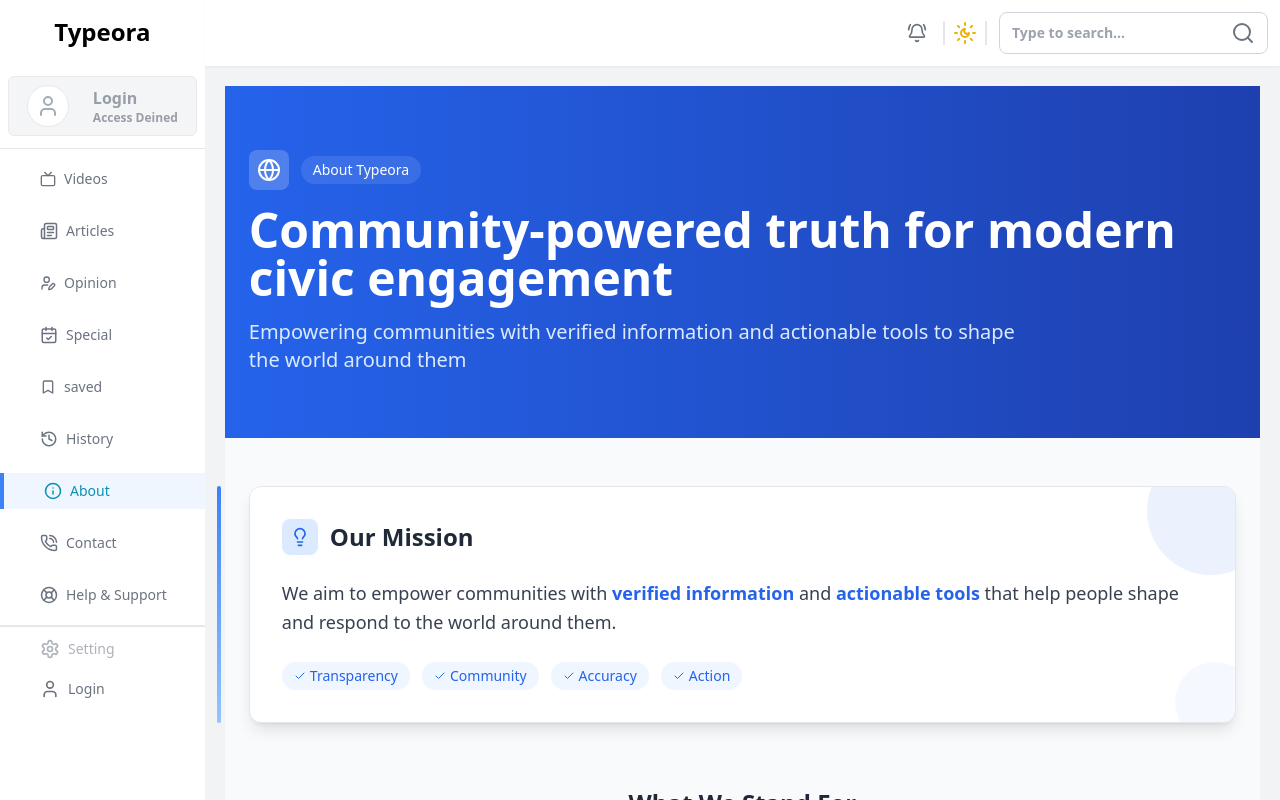
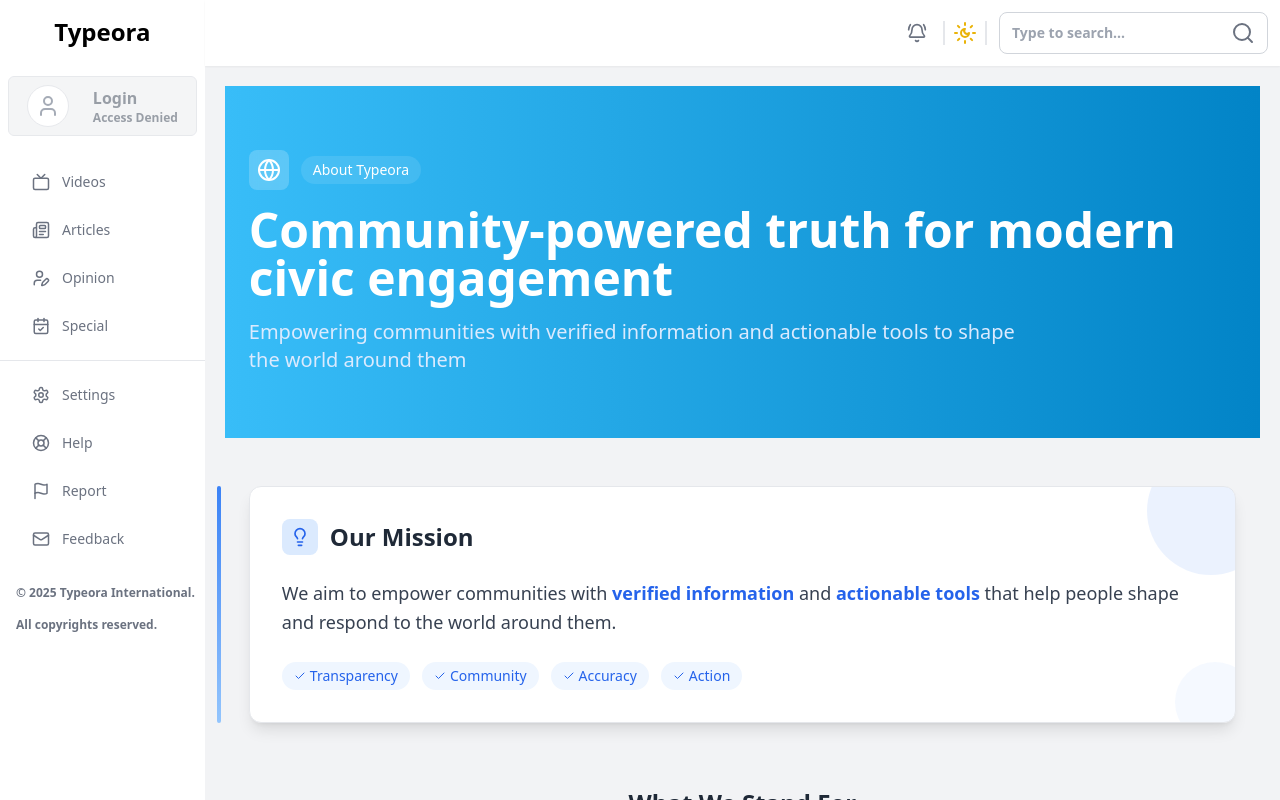
Before and after one commit to Jitupra9/typeora-media-platform, a React (Create React App) app in the folder client/: page /about in a window 1280 px wide. Built offline with nearby package versions, Linux system fonts and the light colour scheme.

Commit message:
contact page removed and new slides added

```diff
--- a/client/src/component/Layout/Slides.jsx
+++ b/client/src/component/Layout/Slides.jsx
@@ -9,21 +9,25 @@ import {
   UserRoundX,
   Newspaper,
   CalendarCheck,
-  History,
-  Info,
-  PhoneCall,
-  LifeBuoy,
   UserPen,
   Tv,
   Bookmark,
+  ThumbsUp,
+  Film,
+  FileText,
+  Flag,
+  Mail,
+  LifeBuoy,
+  ChevronDown,
 } from "lucide-react";
+
 function Slides() {
   const { Auth, setAuth } = useContext(IsAuthnticate);
+  const location = useLocation();
 
-  const location = useLocation();
-  const pages = [
+  const mainPages = [
     {
-      icon: <Tv size={16} />,
+      icon: <Tv size={18} />,
       path: "/",
       name: "Videos",
     },
@@ -32,9 +36,8 @@ function Slides() {
       path: "/Articles",
       name: "Articles",
     },
-
     {
-      icon: <UserPen size={16} />,
+      icon: <UserPen size={18} />,
       path: "/opinion",
       name: "Opinion",
     },
@@ -43,36 +46,75 @@ function Slides() {
       path: "/events-calendar",
       name: "Special",
     },
+  ];
+
+  const yourPages = Auth.islogined
+    ? [
         {
-      icon: <Bookmark size={16} />,
-      path: "/Saved",
-      name: "saved",
+          icon: <Film size={18} />,
+          path: "/your-videos",
+          name: "Your Videos",
         },
         {
-      icon: <History size={18} />,
-      path: "/history",
-      name: "History",
+          icon: <FileText size={18} />,
+          path: "/your-articles",
+          name: "Your Articles",
         },
         {
-      icon: <Info size={18} />,
-      path: "/about",
-      name: "About",
+          icon: <ThumbsUp size={18} />,
+          path: "/liked-content",
+          name: "Liked",
         },
         {
-      icon: <PhoneCall size={18} />,
-      path: "/contact",
-      name: "Contact",
+          icon: <Bookmark size={18} />,
+          path: "/saved",
+          name: "Saved",
+        },
+      ]
+    : [];
+
+  // Demo data for people you follow
+  const followingPeople = [
+    {
+      id: 1,
+      name: "Alex Johnson",
+      avatar: people,
+      role: "Content Creator",
     },
     {
-      icon: <LifeBuoy size={18} />,
-      path: "/help",
-      name: "Help & Support",
+      id: 2,
+      name: "Sarah Williams",
+      avatar: people,
+      role: "Journalist",
+    },
+    {
+      id: 3,
+      name: "Michael Chen",
+      avatar: people,
+      role: "Editor",
+    },
+    {
+      id: 4,
+      name: "Emma Davis",
+      avatar: people,
+      role: "Photographer",
     },
   ];
+
+  const isActive = (path) => {
+    return (
+      location.pathname === path ||
+      (path === "/" && location.pathname.startsWith("/watch")) ||
+      (path === "/Articles" &&
+        location.pathname.startsWith("/ArticleDetails")) ||
+      (path === "/" && /^\/\d+$/.test(location.pathname))
+    );
+  };
+
   const handleLogout = async () => {
     const userData = JSON.parse(localStorage.getItem("userData"));
     if (!userData?.user?._id) {
-      toast.error("login First");
+      toast.error("Login First");
       return;
     } else {
       localStorage.removeItem("userData");
@@ -86,109 +128,206 @@ function Slides() {
   };
 
   return (
-    <div className="h-[100vh] font-semibold overflow-hidden text-nowrap bg-white text-gray-500 dark:bg-gray-900  dark:text-gray-400">
+    <div className="h-[100vh] font-semibold overflow-hidden text-nowrap bg-white text-gray-500 dark:bg-gray-900 dark:text-gray-400 flex flex-col">
       <div className="text-center py-4 text-2xl font-bold text-black dark:text-white">
         Typeora
       </div>
-      <div>
-        <div className=" px-2 py-3 border-b">
+
+      <div className="px-2 py-3 ">
         {Auth.islogined === true ? (
           <Link
             to="/profile"
-              className="bg-blue-400 text-white dark:bg-gray-700 dark:textgray-900 dark:opacity-100 opacity-90 cursor-pointer flex items-center justify-center gap-2 border py-2 px-3 rounded-md"
+            className="bg-blue-400 text-white dark:bg-gray-500 dark:bg-opacity-60  cursor-pointer flex items-center justify-center gap-2 border py-2 px-3 rounded-md"
           >
             <div className="images">
-                <img src={people} alt="" className=" w-10 rounded-full" />
+              <img src={people} alt="" className="w-10 rounded-full" />
             </div>
-              <div className="textarea ">
-                <h3 className=" text-md font-bold">
+            <div className="textarea">
+              <h3 className="text-md font-bold">
                 {Auth.user &&
-                    Auth?.user?.userFirstname + " " + Auth?.user?.userLastName}
+                  `${Auth.user.userFirstname} ${Auth.user.userLastName}`}
               </h3>
-                <p className=" text-xs">Premium Plan</p>
+              <p className="text-xs">Premium Plan</p>
             </div>
           </Link>
         ) : (
-            <div className="dark:bg-gray-700 dark:text-gray-300  bg-gray-100 text-gray-600 opacity-90 flex items-center justify-around gap-3 border py-2 px-3 rounded-md  cursor-not-allowed ">
-              <div className="images bg-white rounded-full p-2  border border-gray-200 ">
-                <User className=" text-gray-400" />
+          <div className="dark:bg-gray-700 dark:text-gray-300 bg-gray-100 text-gray-600 opacity-90 flex items-center justify-around gap-3 border py-2 px-3 rounded-md cursor-not-allowed">
+            <div className="images bg-white rounded-full p-2 border border-gray-200">
+              <User className="text-gray-400" />
             </div>
-              <div className="textarea opacity-60  ">
-                <h3 className=" text-md font-semibold">Login</h3>
-                <p className=" text-xs">Access Deined</p>
+            <div className="textarea opacity-60">
+              <h3 className="text-md font-semibold">Login</h3>
+              <p className="text-xs">Access Denied</p>
             </div>
           </div>
         )}
       </div>
-      </div>
-      <div className=" h-[76vh] hidel_slide_roler overflow-y-scroll">
-        <div className="  py-3 flex flex-col gap-y-4 border-b-2">
-          {pages.map((item, index) => {
-            const isActive =
-              location.pathname === item.path ||
-              (item.path === "/" && location.pathname.startsWith("/watch")) ||
-              (item.path === "/Articles" &&
-                location.pathname.startsWith("/ArticleDetails")) ||
-              (item.path === "/" && /^\/\d+$/.test(location.pathname));
 
-            return (
+      <div className="flex-1 hidel_slide_roler overflow-hidden overflow-y-scroll">
+        <div className="py-3 flex flex-col gap-y-1">
+          {mainPages.map((item, index) => (
             <div
-                key={index}
-                className={` px-7 ${
-                  isActive
+              key={`main-${index}`}
+              className={`px-5  ${
+                isActive(item.path)
                   ? "bg-blue-50 text-cyan-600 border-l-4 border-blue-500 dark:bg-gray-700 dark:text-white dark:border-blue-50"
-                    : "text-gray-500 "
+                  : "text-gray-500 hover:bg-gray-100 dark:hover:bg-gray-800"
               }`}
             >
               <Link
                 to={item.path}
-                  key={index}
-                  className=" py-2 w-full flex items-center justify-start pl-3 gap-2 text-sm font-medium  cursor-pointer"
+                className="py-3 w-full flex items-center justify-start pl-3 gap-3 text-sm font-medium cursor-pointer"
               >
                 {item.icon}
                 <span>{item.name}</span>
               </Link>
             </div>
-            );
-          })}
+          ))}
         </div>
-        {Auth.islogined === true ? (
-          <div className="px-7 py-3 flex flex-col gap-y-5  text-gray-500 text-xs">
+
+        {Auth.islogined && (
+          <>
+            <div className="py-3 flex flex-col gap-y-1 border-t border-gray-200 dark:border-gray-700">
+              <div className="px-5 text-lg font-bold text-gray-500 dark:text-gray-400">
+                You
+              </div>
+              {yourPages.map((item, index) => (
+                <div
+                  key={`user-${index}`}
+                  className={`px-5  ${
+                    isActive(item.path)
+                      ? "bg-blue-50 text-cyan-600 border-l-4 border-blue-500 dark:bg-gray-700 dark:text-white dark:border-blue-50"
+                      : "text-gray-500 hover:bg-gray-100 dark:hover:bg-gray-800"
+                  }`}
+                >
+                  <Link
+                    to={item.path}
+                    className="py-3 w-full flex items-center justify-start pl-3 gap-3 text-sm font-medium cursor-pointer"
+                  >
+                    {item.icon}
+                    <span>{item.name}</span>
+                  </Link>
+                </div>
+              ))}
+            </div>
+
+            <div className="py-3 flex flex-col gap-y-1 border-t border-gray-200 dark:border-gray-700">
+              <div className="px-5 text-lg font-bold text-gray-500 dark:text-gray-400">
+                Following
+              </div>
+              {followingPeople.map((person) => (
+                <div
+                  key={`person-${person.id}`}
+                  className="px-5 text-gray-500 hover:bg-gray-100 dark:hover:bg-gray-800"
+                >
+                  <Link
+                    to={`/profile/${person.id}`}
+                    className="py-3 w-full flex items-center justify-start pl-3 gap-3 text-sm font-medium cursor-pointer"
+                  >
+                    <img
+                      src={person.avatar}
+                      alt={person.name}
+                      className="w-6 h-6 rounded-full object-cover"
+                    />
+                    <div className="flex flex-col">
+                      <span>{person.name}</span>
+                      <span className="text-xs text-gray-400">
+                        {person.role}
+                      </span>
+                    </div>
+                  </Link>
+                </div>
+              ))}
+              <div className="text-gray-500 hover:bg-gray-100 dark:hover:bg-gray-800">
+                <Link
+                  to="/following"
+                  className="py-3 w-full flex items-center justify-start pl-3 gap-3 text-sm font-medium cursor-pointer"
+                >
+                  <ChevronDown size={18} />
+                  <span>See all following</span>
+                </Link>
+              </div>
+            </div>
+          </>
+        )}
+
+        <div className=" px-5 py-3 flex flex-col gap-y-1 border-t border-gray-200 dark:border-gray-700">
+          <div
+            className={` ${
+              isActive("/settings")
+                ? "bg-blue-50 text-cyan-600 border-l-4 border-blue-500 dark:bg-gray-700 dark:text-white dark:border-blue-50"
+                : "text-gray-500 hover:bg-gray-100 dark:hover:bg-gray-800"
+            }`}
+          >
             <Link
               to="/setting"
-              className=" flex text-sm font-medium gap-2 pl-3  cursor-pointer"
+              className="py-3 w-full flex items-center justify-start pl-3 gap-3 text-sm font-medium cursor-pointer"
             >
-              <Settings size={20} />
-              Setting
-            </Link>
-
-            <li
-              onClick={handleLogout}
-              className=" flex text-sm font-medium gap-2 pl-3 cursor-pointer"
-            >
-              <UserRoundX size={20} />
-              <span>Logout</span>
-            </li>
-          </div>
-        ) : (
-          <div className="px-7 py-3 flex flex-col gap-y-5  text-gray-500 text-xs">
-            <Link
-              to="/setting"
-              className=" flex text-sm font-medium gap-2 pl-3 opacity-55 cursor-not-allowed"
-            >
-              <Settings size={20} />
-              Setting
-            </Link>
-
-            <Link
-              to="/Login"
-              className=" flex text-sm font-medium gap-2 pl-3  cursor-pointer"
-            >
-              <User size={20} />
-              <span>Login</span>
+              <Settings size={18} />
+              <span>Settings</span>
             </Link>
           </div>
+          <div
+            className={` ${
+              isActive("/help")
+                ? "bg-blue-50 text-cyan-600 border-l-4 border-blue-500 dark:bg-gray-700 dark:text-white dark:border-blue-50"
+                : "text-gray-500 hover:bg-gray-100 dark:hover:bg-gray-800"
+            }`}
+          >
+            <Link
+              to="/help"
+              className="py-3 w-full flex items-center justify-start pl-3 gap-3 text-sm font-medium cursor-pointer"
+            >
+              <LifeBuoy size={18} />
+              <span>Help</span>
+            </Link>
+          </div>
+          <div
+            className={` ${
+              isActive("/report-history")
+                ? "bg-blue-50 text-cyan-600 border-l-4 border-blue-500 dark:bg-gray-700 dark:text-white dark:border-blue-50"
+                : "text-gray-500 hover:bg-gray-100 dark:hover:bg-gray-800"
+            }`}
+          >
+            <Link
+              to="/report-history"
+              className="py-3 w-full flex items-center justify-start pl-3 gap-3 text-sm font-medium cursor-pointer"
+            >
+              <Flag size={18} />
+              <span>Report</span>
+            </Link>
+          </div>
+          <div
+            className={` ${
+              isActive("/feedback")
+                ? "bg-blue-50 text-cyan-600 border-l-4 border-blue-500 dark:bg-gray-700 dark:text-white dark:border-blue-50"
+                : "text-gray-500 hover:bg-gray-100 dark:hover:bg-gray-800"
+            }`}
+          >
+            <Link
+              to="/feedback"
+              className="py-3 w-full flex items-center justify-start pl-3 gap-3 text-sm font-medium cursor-pointer"
+            >
+              <Mail size={18} />
+              <span>Feedback</span>
+            </Link>
+          </div>
+          {Auth.islogined && (
+            <div
+              className="px-5 py-3 w-full flex items-center justify-start pl-3 gap-3 text-sm font-medium cursor-pointer text-gray-500 hover:bg-gray-100 dark:hover:bg-gray-800"
+              onClick={handleLogout}
+            >
+              <UserRoundX size={18} />
+              <span>Logout</span>
+            </div>
           )}
+        </div>
+        <div className="px-4 py-3 text-xs text-gray-500 dark:text-gray-400">
+          <div>
+            © 2025 Typeora International. <br />
+            <br /> All copyrights reserved.
+          </div>
+        </div>
       </div>
     </div>
   );
--- a/client/src/pages/About.jsx
+++ b/client/src/pages/About.jsx
@@ -9,15 +9,13 @@ import {
   Clock,
   Check,
   MapPin,
-  BarChart2,
   Award,
 } from "lucide-react";
 
 function About() {
   return (
-    <div className="min-h-screen bg-gray-50 dark:bg-gray-950 text-gray-800 dark:text-gray-200">
-      {/* Hero Section */}
-      <div className="bg-gradient-to-r from-blue-600 to-blue-800 dark:from-blue-900 dark:to-blue-950 text-white py-16 px-6">
+    <div className="min-h-screen  text-gray-800 dark:text-gray-200">
+      <div className="bg-gradient-to-r from-sky-400 to-sky-600 dark:from-blue-900 dark:to-blue-950 text-white py-16 px-6">
         <div className="max-w-6xl mx-auto">
           <div className="flex items-center gap-3 mb-4">
             <div className="bg-white/20 p-2 rounded-lg backdrop-blur-sm">
--- a/client/src/routes/routes.js
+++ b/client/src/routes/routes.js
@@ -12,7 +12,6 @@ import History from "../pages/Histrory";
 import Profile from "../pages/profile/Profile";
 import ArticleDetails from "../pages/Article/ArticleDetails";
 import About from "../pages/About";
-import Contact from "../pages/Contact";
 import Support from "../pages/Support";
 import Settings from "../pages/Setting";
 const routes = [
@@ -52,10 +51,7 @@ const routes = [
         path: "about",
         component: About,
       },
-      {
-        path: "contact",
-        component: Contact,
-      },
+
       {
         path: "help",
         component: Support,
```
Also changed, not shown: client/src/pages/Contact.jsx (deleted, +0 -75 lines). Lines whose indentation alone changed are shown as unchanged.
